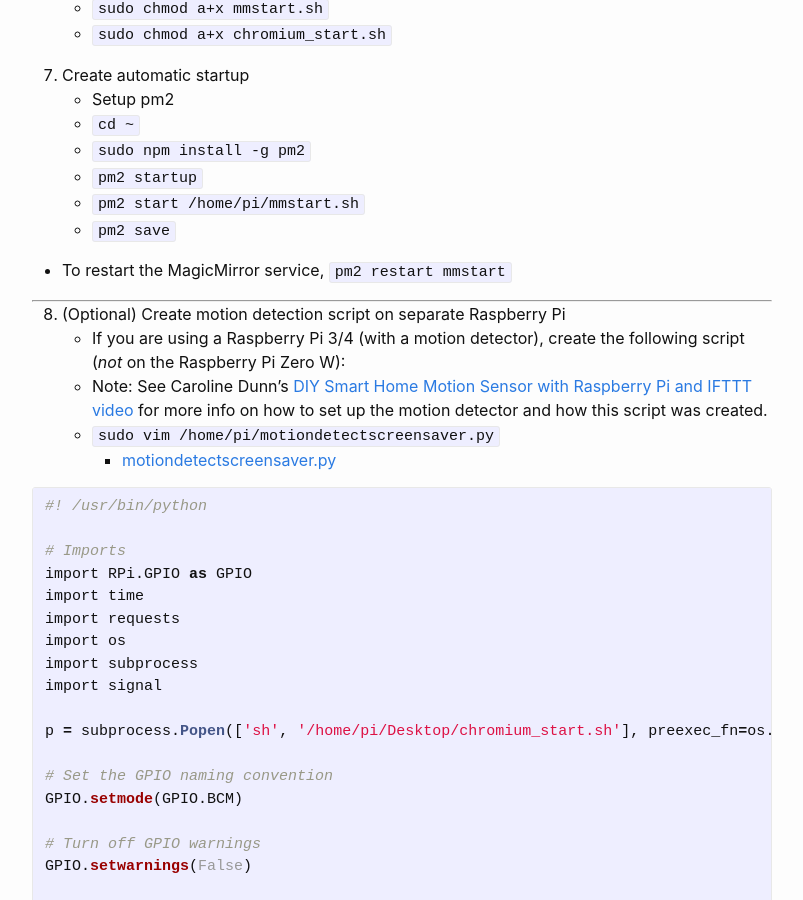
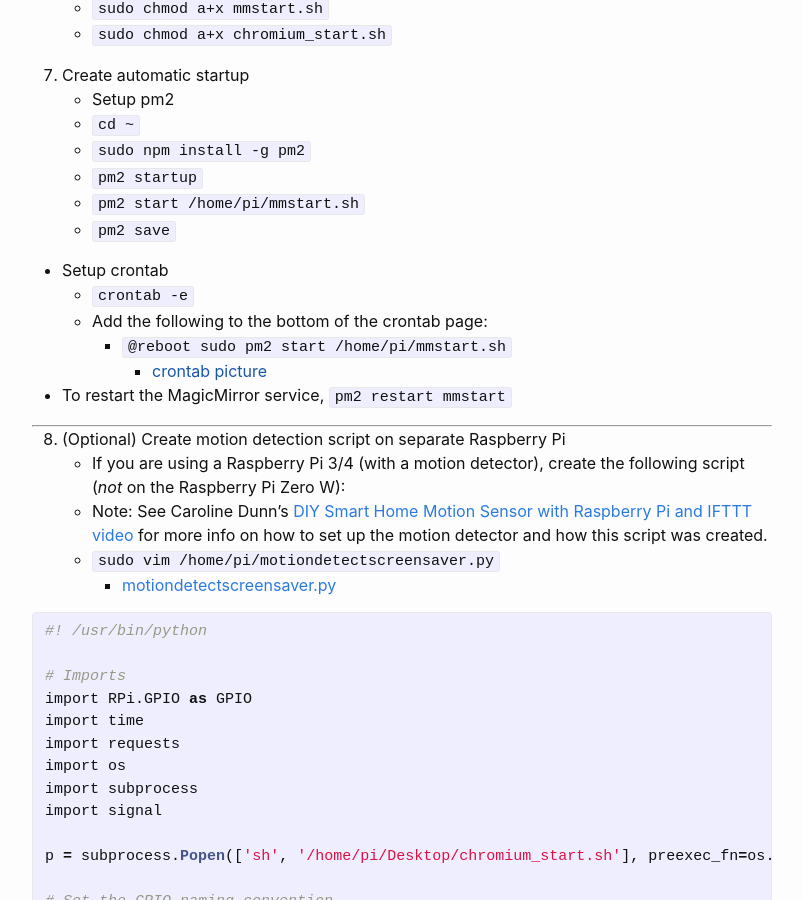
Before and after one commit to codingwatermelon/codingwatermelon.github.io, a Jekyll site: the page built from _posts/2020-09-09-how-to-make-a-magic-mirror.md, in a window 1280 px wide and 900 px high, scrolled down 4846 px. Shown: the whole window, without its empty margins (238-1041 px from the left). Built offline with Jekyll 4.4.1, drawn with Linux system fonts in a browser that asks for light colours.

Commit message:
Update 2020-09-09-how-to-make-a-magic-mirror.md

```diff
--- a/_posts/2020-09-09-how-to-make-a-magic-mirror.md
+++ b/_posts/2020-09-09-how-to-make-a-magic-mirror.md
@@ -180,6 +180,12 @@ chromium-browser --incognito --kiosk http://localhost:8080/
     - `pm2 startup`
     - `pm2 start /home/pi/mmstart.sh`
     - `pm2 save`
+
+  - Setup crontab
+    - `crontab -e`
+    - Add the following to the bottom of the crontab page:
+      - `@reboot sudo pm2 start /home/pi/mmstart.sh`
+        - [crontab picture]()
 
   - To restart the MagicMirror service,
       `pm2 restart mmstart`
```
